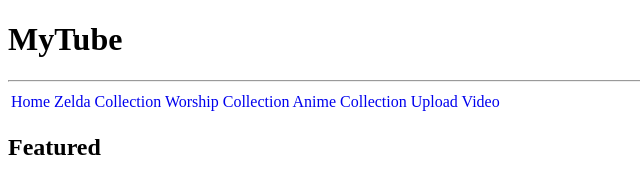
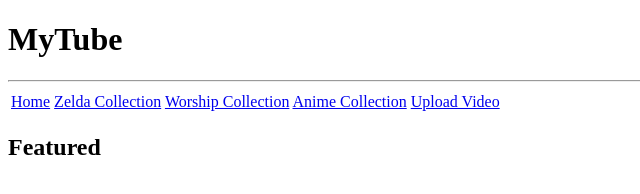
Before and after one commit to x4wearemany/verbose-fishstick, a plain HTML site: page Projects/MyTube/Index.html in a window 1280 px wide. Shown: the full height of the page, 0-640 px from the left. Drawn offline with Linux system fonts and the light colour scheme.

Commit message:
more edits

```diff
--- a/Projects/MyTube/Index.html
+++ b/Projects/MyTube/Index.html
@@ -14,11 +14,11 @@
     <table>
       <td>
         <nav>
-            <a style="a:visited color: inherit; text-decoration: none;" href="index.html">Home</a>
-            <a style="a:visited color: inherit; text-decoration: none;" href="pages/zeldacollection.html">Zelda Collection</a>
-            <a style="a:visited color: inherit; text-decoration: none;" href="pages/worshipcollection.html">Worship Collection</a>
-            <a style="a:visited color: inherit; text-decoration: none;" href="pages/animecollection.html">Anime Collection</a>
-            <a style="a:visited color: inherit; text-decoration: none;" href="form.html">Upload Video</a>
+            <a href="index.html">Home</a>
+            <a href="pages/zeldacollection.html">Zelda Collection</a>
+            <a href="pages/worshipcollection.html">Worship Collection</a>
+            <a href="pages/animecollection.html">Anime Collection</a>
+            <a href="form.html">Upload Video</a>
         </nav>
       </td>
     </table>
```
Also changed, not shown: Projects/MyTube/form.html (+4 -4 lines), Projects/MyTube/pages/animecollection.html (+4 -4 lines), Projects/MyTube/pages/worshipcollection.html (+4 -4 lines), Projects/MyTube/pages/zeldacollection.html (+4 -4 lines), Projects/MyTube/videos/sanctuary.html (+5 -5 lines).
